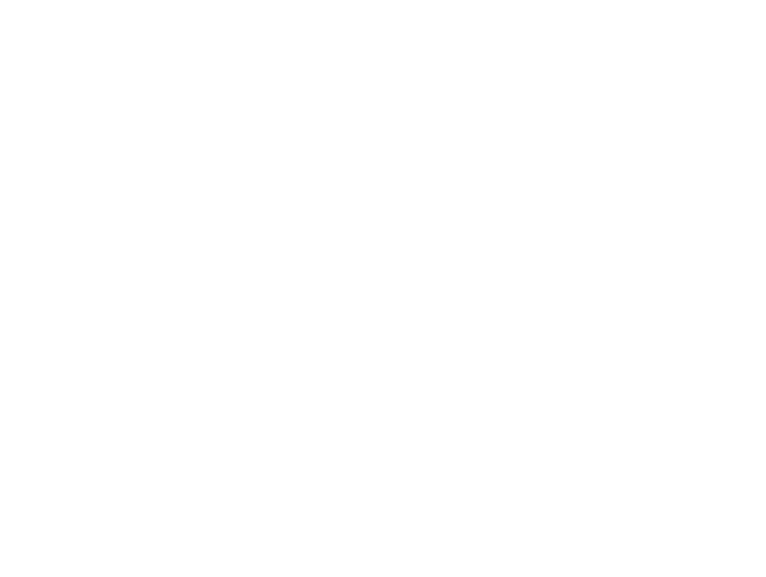
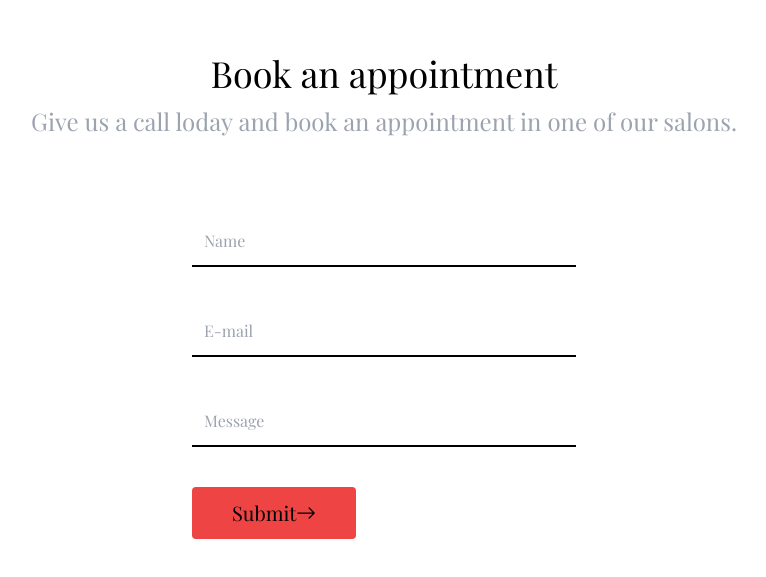
Before and after one commit to nedim-bajric/figaro, a React (Create React App) app: page / in a window 1280 px wide. Shown: the part 2659-3236 px from the top of the page, without its empty margins (256-1022 px from the left). Before the commit the page ends 2584 px from the top, so only its background shows below. Built offline with nearby package versions, Linux system fonts and the light colour scheme.

Commit message:
book done

```diff
--- a/package.json
+++ b/package.json
@@ -12,6 +12,7 @@
     "react-router-dom": "^6.2.1",
     "react-scripts": "5.0.0",
     "react-scroll": "^1.8.4",
+    "swiper": "^7.4.1",
     "web-vitals": "^2.1.4"
   },
   "scripts": {
--- /dev/null
+++ b/src/container/pages/sections/Book.js
@@ -0,0 +1,47 @@
+import React from "react";
+
+import { BsArrowRight } from "react-icons/bs";
+const Book = () => {
+  return (
+    <div className="book w-screen h-screen" id="book">
+      <div className="wrapper h-full w-full flex flex-col items-center justify-center py-20 px-10">
+        <div className="text flex-3 flex flex-col items-center justify-start mt-12">
+          <h1 className="text-3xl mb-3 xl:text-4xl xxl:text-7xl">
+            Book an appointment
+          </h1>
+          <p className="text-md text-gray-400 xl:text-2xl xxl:text-3xl">
+            Give us a call loday and book an appointment in one of our salons.
+          </p>
+        </div>
+        <div className="form flex-1 flex flex-col items-center justify-start mt-20 xxl:w-8/12">
+          <input
+            className=" w-80 p-3 border-b-2 border-black outline-none xl:w-96 xxl:w-1/2"
+            type="text"
+            placeholder="Name"
+            required
+          />
+          <input
+            className=" w-80 my-10 p-3 border-b-2 border-black outline-none xl:w-96 xxl:w-1/2"
+            type="email"
+            placeholder="E-mail"
+            required
+          />
+          <input
+            className=" w-80 p-3 border-b-2 border-black outline-none xl:w-96 xxl:w-1/2"
+            type="text"
+            placeholder="Message"
+            required
+          />
+          <button
+            type="submit"
+            className="self-start xxl:self-center mt-10 flex items-center  justify-center bg-red-500 px-10 py-3 rounded text-xl"
+          >
+            Submit <BsArrowRight />
+          </button>
+        </div>
+      </div>
+    </div>
+  );
+};
+
+export default Book;
--- a/src/layouts/Mainlayaout.jsx
+++ b/src/layouts/Mainlayaout.jsx
@@ -3,14 +3,15 @@
 import FirstSection from "../container/pages/sections/FirstSection";
 import SecondSection from "../container/pages/sections/SecondSection";
 import ThirdSection from "../container/pages/sections/ThirdSection";
-
+import Book from "../container/pages/sections/Book";
 const Mainlayaout = () => {
   return (
-    <div className="w-screen h-full relative bg-white flex flex-col items-center  ">
+    <div className="w-screen h-full relative bg-white   ">
       <Header />
       <FirstSection />
       <SecondSection />
       <ThirdSection />
+      <Book />
     </div>
   );
 };
```
Also changed, not shown: 1 other file (tests, documents, lock files or other folders).
